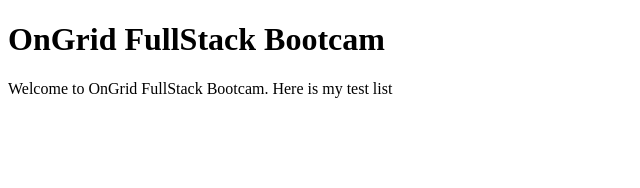
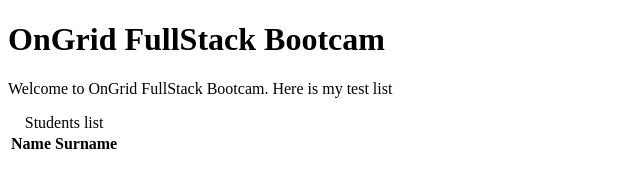
Before and after one commit to DmiryL/Lesson, a plain HTML site: page index.html in a window 1280 px wide. Shown: the whole page, without its empty margins (0-640 px from the left). Drawn offline with Linux system fonts and the light colour scheme.

Commit message:
Add fix 1 index.html

```diff
--- a/index.html
+++ b/index.html
@@ -15,5 +15,15 @@
 				<p>Welcome to OnGrid FullStack Bootcam. Here is my test list</p>
 			</div>
 		</div>
+
+		<table>
+			<caption>Students list</caption>
+			<theader>
+				<tr>
+					<th>Name</th> <th>Surname</th>
+				</tr>
+			</theader>
+			<tbody></tbody>
+		</table>
 	</body>
 </html>
```
Lines whose indentation alone changed are shown as unchanged.
